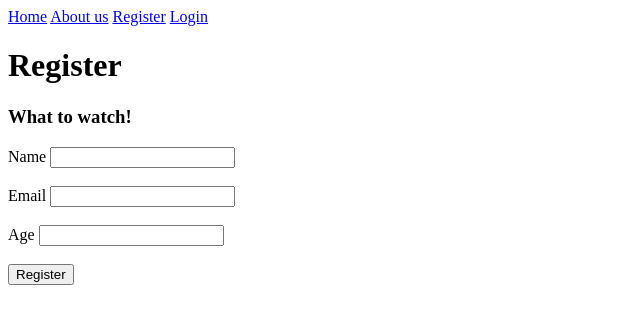
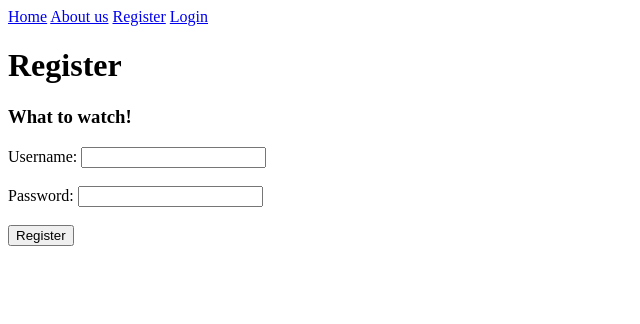
Before and after one commit to lais-cardoso/Filmes, a Flask app: page /register in a window 1280 px wide. Shown: the top 324 px of the page, without its empty margins (0-640 px from the left). Run offline with Flask 3, Linux system fonts and the light colour scheme.

Commit message:
refact: adapt login and register with refact login

```diff
--- a/templates/login.html
+++ b/templates/login.html
@@ -8,8 +8,8 @@
 
 {% block content %}
 <form action="{{ url_for('login') }}" method="post">
-  <label for="email">Email</label>
-  <input type="email" name="email" id="email">
+  <label for="username">Username: </label>
+  <input type="text" name="username" id="username">
   <br /><br />
   <label for="password">Password</label>
   <input type="password" name="password" id="password">
--- a/templates/register.html
+++ b/templates/register.html
@@ -7,15 +7,12 @@
 
 
 {% block content %}
-<form action="{{ url_for('profile') }}" method="post">
-  <label for="name">Name</label>
-  <input type="text" name="name">
+<form action="#" method="post">
+  <label for="username">Username: </label>
+  <input type="text" name="username">
   <br /><br />
-  <label for="email">Email</label>
-  <input type="email" name="email">
-  <br /><br />
-  <label for="age">Age</label>
-  <input type="number" name="age">
+  <label for="password">Password: </label>
+  <input type="password" name="password">
   <br /><br />
   <button type="submit">Register</button>
 </form>
```
